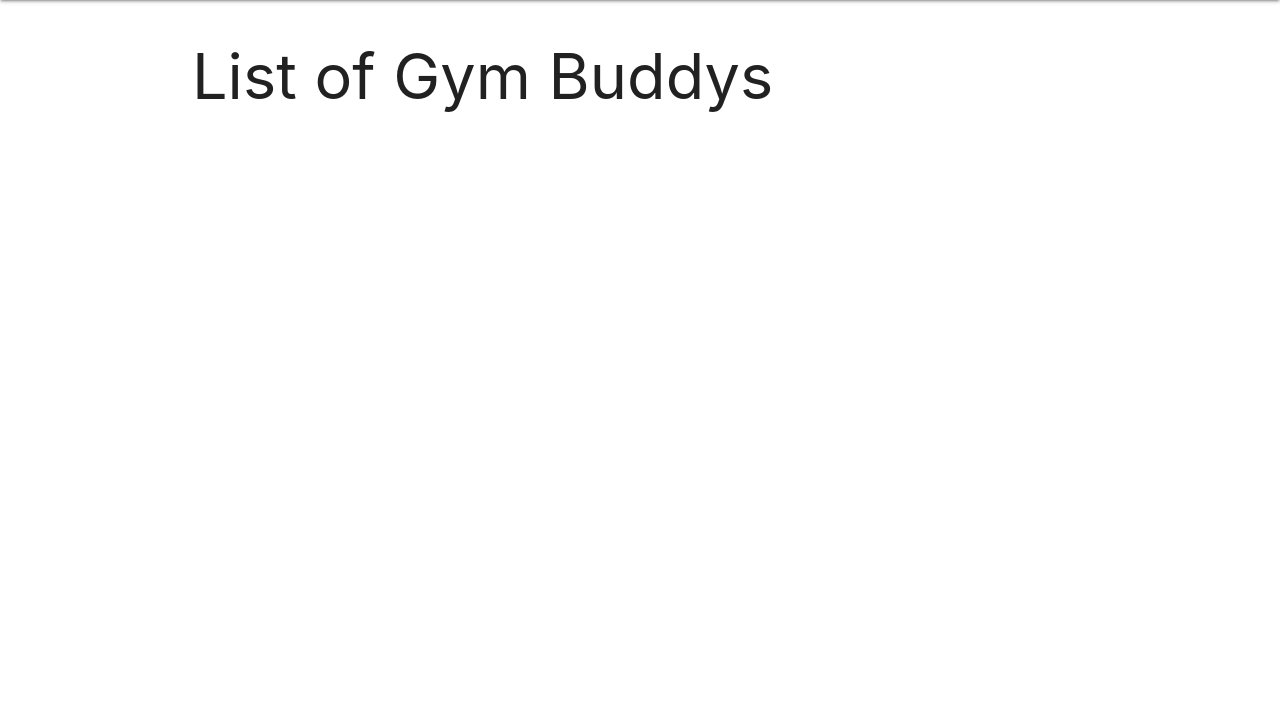
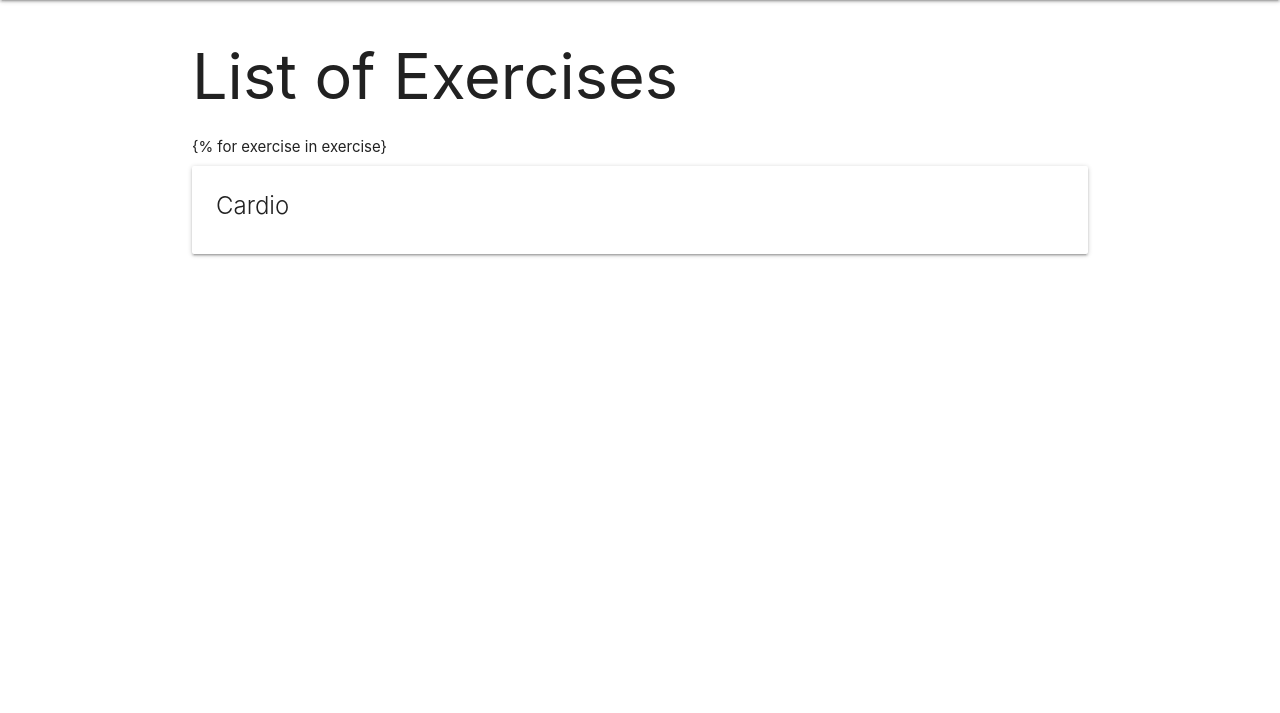
Before and after one commit to davebenner14/Gym-Buddy, a Django app: template gymcollector/main_app/templates/exercise/index.html in a window 1280 px wide. Shown: the part 64-777 px from the top of the page. Run offline with Django 4.2, Linux system fonts and the light colour scheme; the template is opened without the code that fills it: values that come from a table or form of the project are taken from there, others are empty; data comes from the database, SQL or seed files in the repository.

Commit message:
views and url final version for exercise page

```diff
--- a/gymcollector/main_app/templates/exercise/index.html
+++ b/gymcollector/main_app/templates/exercise/index.html
@@ -1,7 +1,13 @@
 {% extends 'base.html' %} {% block content %}
 
-<h1>List of Gym Buddys</h1>
+<h1>List of Exercises</h1>
 
+{% for exercise in exercise}
+<div class="card">
+  <div class="card-content">
+    <span class="card-title"> {{exercise.TypeOfWorkout}} </span>
+  </div>
+</div>
 <!-- {% for gym in gyms %} -->
 <!-- <div class="card">
     <div class="card-content">
--- a/gymcollector/main_app/views.py
+++ b/gymcollector/main_app/views.py
@@ -9,7 +9,7 @@ def about(request):
   return render(request, 'about.html')
 
 def exercise_index(request):
-  exercise = Exercise.objects.all()
+  exercises = Exercise.objects.all()
   return render(request, 'exercise/index.html', {
     'exercises': exercises
   })
```
